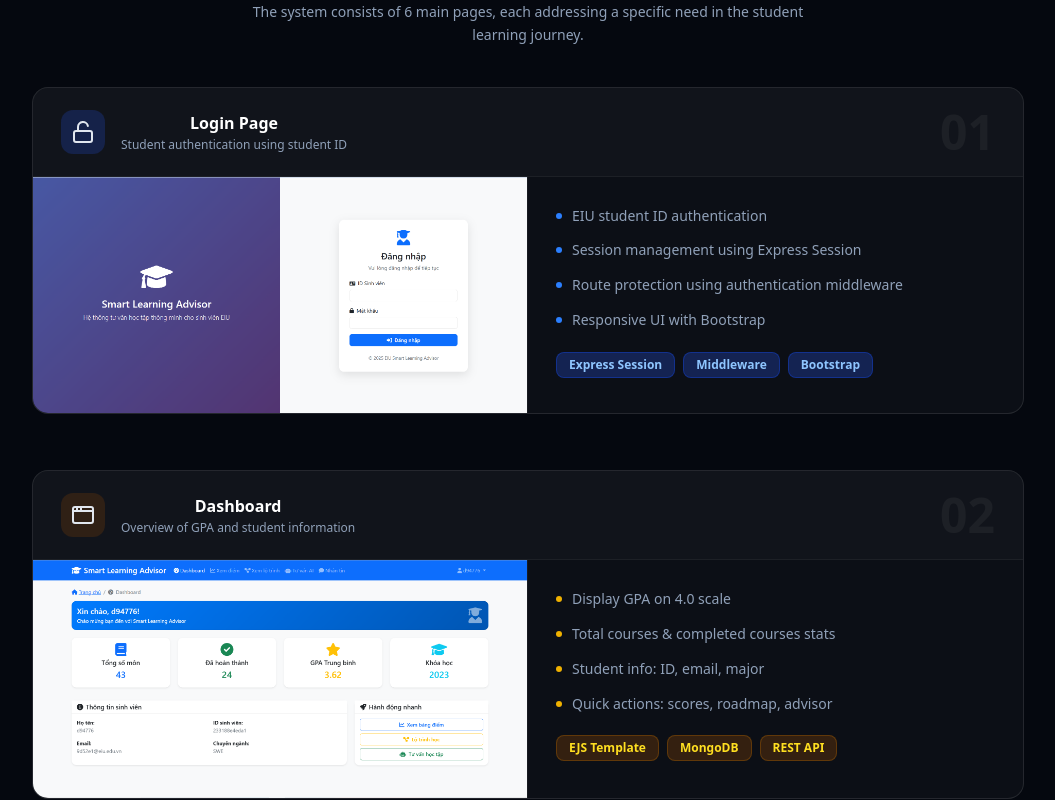
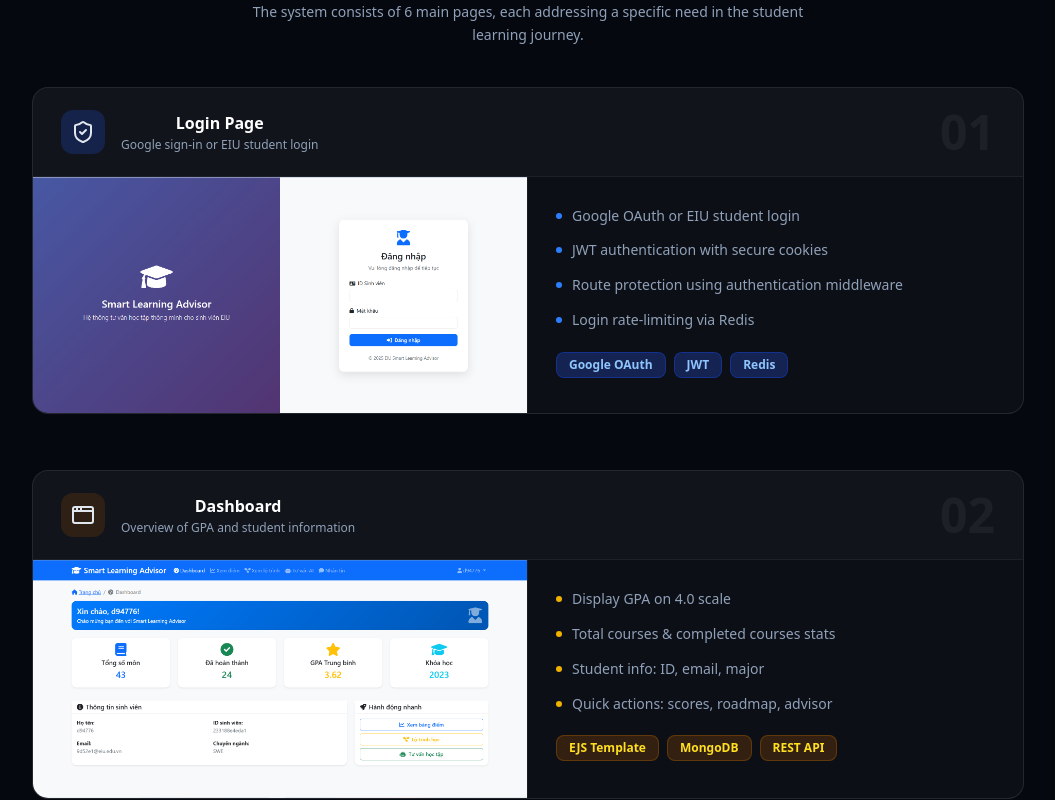
Before and after one commit to Hung1510/Portfolio, a React (Vite) app: page /projects/smart-learning-advisor in a window 1280 px wide. Shown: the part 1780-2580 px from the top of the page, without its empty margins (112-1167 px from the left). Built offline with nearby package versions, Linux system fonts and the light colour scheme.

Commit message:
update smart advisor

```diff
--- a/src/components/ProjectsSection.tsx
+++ b/src/components/ProjectsSection.tsx
@@ -17,13 +17,13 @@ export const projects: Project[] = [
     id: 1,
     title: "EIU/CIT Smart Learning Advisor",
     description: lang({
-      vi: "Ứng dụng web tích hợp AI giúp theo dõi GPA, trực quan hóa lộ trình học và cung cấp thông tin môn học cho sinh viên EIU.",
-      en: "An AI-powered web application for tracking GPA, visualizing learning paths, and providing course insights for EIU students.",
+      vi: "Ứng dụng web full-stack cho sinh viên EIU: đăng nhập Google để tải bảng điểm thật, theo dõi GPA, dựng lộ trình môn học và nhận tư vấn AI cá nhân hóa theo thời gian thực.",
+      en: "A full-stack web app for EIU students: Google sign-in pulls live transcript data, tracks GPA, maps the course roadmap, and streams personalized AI advice in real time.",
     }),
     image: "/projects/smartadvisor.png",
-    tags: ["Express.js", "Node.js", "EJS", "Bootstrap"],
-    demoUrl: "https://smart-learning-jvakdob3j-datlys-projects.vercel.app/login",
-    githubUrl: "https://github.com/Ly-Dat/SmartLearning",
+    tags: ["Node.js", "Express", "Google OAuth", "OpenRouter AI"],
+    demoUrl: "https://smart-learning-advisor.vercel.app/",
+    githubUrl: "https://github.com/Hung1510/smart-learning-advisor",
     slug: "smart-learning-advisor",
   },
   {
@@ -101,6 +101,7 @@ export const projects: Project[] = [
       vi: "Bộ widget Rainmeter nhẹ mang phong cách 'ricing' của Linux lên Windows - hình nhân vật, thời tiết trực tiếp không cần API key (Open-Meteo), đồng hồ, lịch tháng và nhiệt độ CPU.",
       en: "A suite of lightweight Rainmeter widgets that bring a clean Linux-style 'ricing' look to Windows - a character cutout, keyless live weather (Open-Meteo), a clock, a month calendar, and CPU temp.",
     }),
+    // 📌 IMAGE: drop a screenshot in public/projects/ then set the path here
     image: "/projects/rainmeterWaifu.png",
     tags: ["Rainmeter", "Lua", "Open-Meteo", "Windows"],
     demoUrl: "https://hung1510.github.io/rainmeter-waifu-desktop/",
--- a/src/pages/projectPage/SmartAdvisorDetail.tsx
+++ b/src/pages/projectPage/SmartAdvisorDetail.tsx
@@ -7,6 +7,8 @@ import {
   AppWindow,
   BarChart3,
   Bot,
+  Gauge,
+  KeyRound,
   LineChart,
   Database,
   FileOutput,
@@ -14,12 +16,14 @@ import {
   LockOpen,
   Map,
   Monitor,
+  Network,
   Palette,
   Printer,
   Radio,
   Rocket,
   Server,
   Settings,
+  ShieldCheck,
   Zap,
 } from "lucide-react";
 import type { LucideIcon } from "lucide-react";
@@ -35,15 +39,19 @@ const Icons: Record<string, LucideIcon> = {
   Database,
   FileOutput,
   FileText,
+  Gauge,
+  KeyRound,
   LockOpen,
   Map,
   Monitor,
+  Network,
   Palette,
   Printer,
   Radio,
   Rocket,
   Server,
   Settings,
+  ShieldCheck,
   Zap,
 };
 import { lang } from "@/helper/lang";
@@ -71,33 +79,33 @@ function useTheme() {
 const PAGES = [
   {
     num: "01",
-    icon: "LockOpen",
+    icon: "ShieldCheck",
     iconBg: "bg-blue-900/40",
     title: lang({ vi: "Trang đăng nhập", en: "Login Page" }),
     subtitle: lang({
-      vi: "Xác thực sinh viên bằng mã số sinh viên",
-      en: "Student authentication using student ID",
+      vi: "Đăng nhập Google hoặc tài khoản sinh viên EIU",
+      en: "Google sign-in or EIU student login",
     }),
     features: [
       lang({
-        vi: "Xác thực id sinh viên EIU",
-        en: "EIU student ID authentication",
+        vi: "Đăng nhập bằng Google (OAuth) hoặc tài khoản sinh viên EIU",
+        en: "Google OAuth or EIU student login",
       }),
       lang({
-        vi: "Session management với Express Session",
-        en: "Session management using Express Session",
+        vi: "Xác thực bằng JWT và cookie bảo mật",
+        en: "JWT authentication with secure cookies",
       }),
       lang({
         vi: "Bảo vệ route với middleware xác thực",
         en: "Route protection using authentication middleware",
       }),
       lang({
-        vi: "Giao diện Bootstrap responsive",
-        en: "Responsive UI with Bootstrap",
+        vi: "Giới hạn số lần đăng nhập bằng Redis",
+        en: "Login rate-limiting via Redis",
       }),
     ],
     dotColor: "bg-blue-500",
-    tags: ["Express Session", "Middleware", "Bootstrap"],
+    tags: ["Google OAuth", "JWT", "Redis"],
     tagDark: "bg-blue-900/50 text-blue-300 border border-blue-700/40",
     tagLight: "bg-blue-100 text-blue-700 border border-blue-200",
     img: "/SmartAdvisor/login.png",
@@ -200,7 +208,7 @@ const PAGES = [
       en: "Smart academic advising",
     }),
     features: [
-      lang({ vi: "Tích hợp AI open source", en: "Integrate open-source AI" }),
+      lang({ vi: "Tích hợp LLM qua OpenRouter", en: "LLM integration via OpenRouter" }),
       lang({
         vi: "Nhận diện GPA & lộ trình",
         en: "Context-aware GPA & roadmap",
@@ -210,12 +218,12 @@ const PAGES = [
         en: "Vietnamese & English support",
       }),
       lang({
-        vi: "Streaming response real-time",
-        en: "Real-time streaming response",
+        vi: "Streaming response real-time (SSE)",
+        en: "Real-time streaming response (SSE)",
       }),
     ],
     dotColor: "bg-orange-500",
-    tags: ["AI API", "Node.js", "Streaming"],
+    tags: ["OpenRouter", "SSE Streaming", "Node.js"],
     tagDark: "bg-orange-900/40 text-orange-300 border border-orange-700/40",
     tagLight: "bg-orange-100 text-orange-700 border border-orange-200",
     img: "/SmartAdvisor/ai.png",
@@ -226,12 +234,15 @@ const TECH = [
   { icon: "Zap", name: "Node.js", role: "Runtime" },
   { icon: "Server", name: "Express.js", role: "Framework" },
   { icon: "FileText", name: "EJS", role: "Template Engine" },
+  { icon: "ShieldCheck", name: "Google OAuth", role: "Auth (Passport)" },
+  { icon: "KeyRound", name: "JWT", role: "Sessions" },
+  { icon: "Bot", name: "OpenRouter", role: "AI (LLM)" },
   { icon: "Database", name: "MongoDB", role: "Database" },
-  { icon: "Bot", name: "AI API", role: "AI Integration" },
+  { icon: "Gauge", name: "Upstash Redis", role: "Cache & Rate-limit" },
+  { icon: "Network", name: "Python API", role: "Live EIU Data" },
+  { icon: "BarChart3", name: "D3.js", role: "Flowchart" },
   { icon: "Palette", name: "Bootstrap", role: "UI Framework" },
-  { icon: "BarChart3", name: "D3.js", role: "Flowchart" },
-  { icon: "Radio", name: "Firebase", role: "Real-time" },
-  { icon: "Printer", name: "Browser Print", role: "Print / Export PDF" },
+  { icon: "Printer", name: "Browser Print", role: "Export PDF" },
 ];
 
 const ARCH = [
@@ -241,7 +252,7 @@ const ARCH = [
     dark: "border-sky-500/30 bg-sky-900/10",
     light: "border-sky-200 bg-sky-50",
     titleColor: "text-sky-500",
-    desc: "EJS Templates · Bootstrap · D3.js · Firebase · Responsive UI",
+    desc: "EJS Templates · Bootstrap · D3.js / SVG · Responsive UI",
   },
   {
     icon: "Settings",
@@ -249,7 +260,7 @@ const ARCH = [
     dark: "border-orange-500/30 bg-orange-900/10",
     light: "border-orange-200 bg-orange-50",
     titleColor: "text-orange-500",
-    desc: "Express.js · Node.js · MVC Pattern · AI API · Browser Print · Firebase",
+    desc: "Express.js · Node.js · Passport (Google OAuth) · JWT · OpenRouter (SSE streaming) · Redis rate-limiting",
   },
   {
     icon: "Database",
@@ -257,7 +268,7 @@ const ARCH = [
     dark: "border-emerald-500/30 bg-emerald-900/10",
     light: "border-emerald-200 bg-emerald-50",
     titleColor: "text-emerald-600",
-    desc: "MongoDB Atlas · Mongoose ODM · Users, Courses, Scores, Messages",
+    desc: "MongoDB · Upstash Redis (cache) · Python API for live EIU transcript data",
   },
 ];
 
@@ -330,8 +341,8 @@ const MY_ROLE_STEPS = [
         en: "Contributed to prompt design for GPA and personalized roadmap understanding",
       }),
       lang({
-        vi: "Tích hợp Firebase cho chat real-time giữa sinh viên và cố vấn",
-        en: "Integrated Firebase for real-time chat between students and advisors",
+        vi: "Xây dựng chat nhắn tin giữa sinh viên và cố vấn (lưu trên MongoDB)",
+        en: "Built student-advisor chat messaging (stored in MongoDB)",
       }),
     ],
   },
@@ -602,14 +613,8 @@ function SmartAdvisorDetail() {
             </div>
 
             <div className="flex gap-3 flex-wrap">
-              {/* <a
-                href="https://smart-learning-chi.vercel.app/login"
-                target="_blank"
-                rel="noopener noreferrer"
-                className="inline-flex items-center gap-2 px-5 py-2.5 bg-blue-600 hover:bg-blue-700 text-white rounded-xl text-sm font-medium transition-all hover:-translate-y-0.5 hover:shadow-[0_8px_24px_rgba(21,101,192,0.4)]"
-              > */}
               <a
-                href="https://smart-learning-jvakdob3j-datlys-projects.vercel.app/login"
+                href="https://smart-learning-advisor.vercel.app/"
                 target="_blank"
                 rel="noopener noreferrer"
                 className="inline-flex items-center gap-2 px-5 py-2.5 bg-blue-600 hover:bg-blue-700 text-white rounded-xl text-sm font-medium transition-all hover:-translate-y-0.5 hover:shadow-[0_8px_24px_rgba(21,101,192,0.4)]"
@@ -618,7 +623,7 @@ function SmartAdvisorDetail() {
                 {lang({ vi: "Xem demo", en: "Live Demo" })}
               </a>
               <a
-                href="https://github.com/Ly-Dat/SmartLearning"
+                href="https://github.com/Hung1510/smart-learning-advisor"
                 target="_blank"
                 rel="noopener noreferrer"
                 className={`inline-flex items-center gap-2 px-5 py-2.5 rounded-xl text-sm font-medium transition-all hover:-translate-y-0.5 border ${
```
